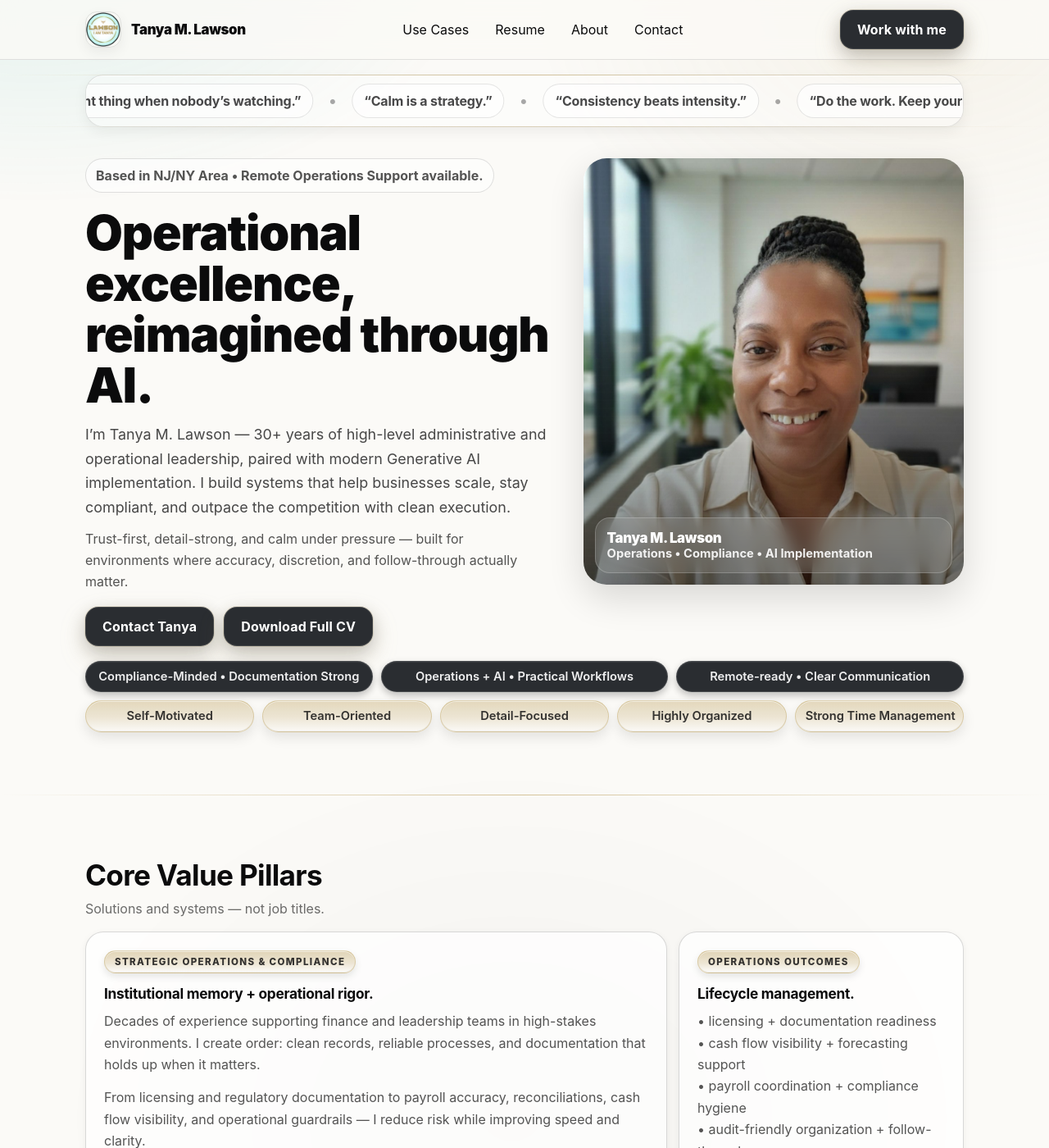
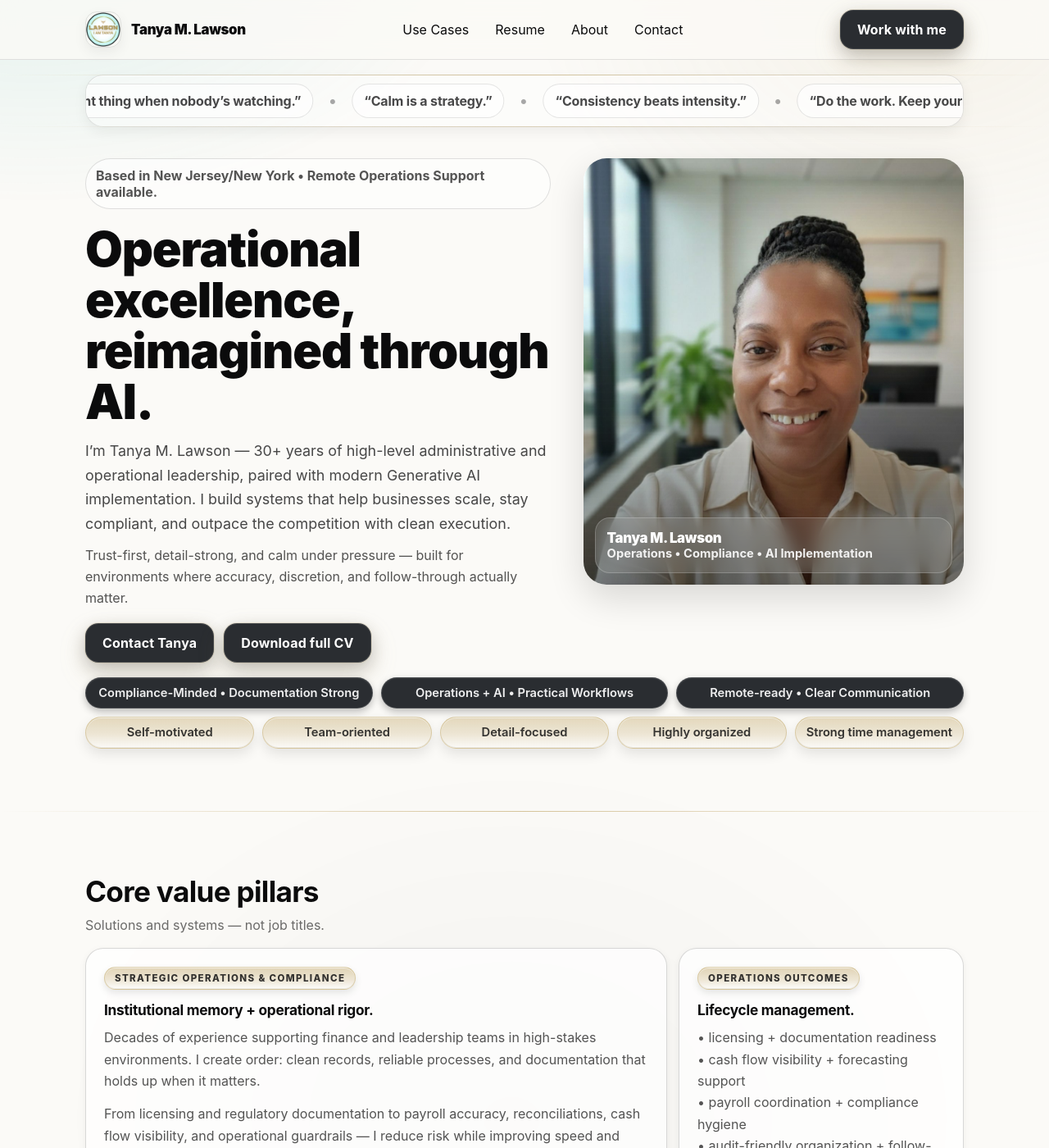
Before and after one commit to TanyaWBM1/TanyaLawson, a Jekyll site: the page built from index.html, in a window 1280 px wide and 1400 px high. Shown: the whole window at 82% size. Built offline with Jekyll 4.4.1, drawn with Linux system fonts in a browser that asks for light colours; some of the changed text lies outside the part shown.

Commit message:
Update index.html

```diff
--- a/index.html
+++ b/index.html
@@ -10,7 +10,7 @@
 <section class="hero" aria-label="Intro">
   <div class="container hero-grid">
     <div class="hero-copy">
-      <div class="badge">Based in NJ/NY Area • Remote Operations Support available.</div>
+      <div class="badge">Based in New Jersey/New York • Remote Operations Support available.</div>
 
       <h1 class="hero-title">
         Operational excellence,<br>
@@ -30,7 +30,7 @@
 
       <div class="hero-cta">
         <a class="btn btn-primary" href="/contact/">Contact Tanya</a>
-        <a class="btn btn-ghost" href="/resume/">Download Full CV</a>
+        <a class="btn btn-ghost" href="/resume/">Download full CV</a>
       </div>
     </div>
 
@@ -61,11 +61,11 @@
       </div>
 
       <div class="proof-row proof-row--soft" role="list" aria-label="Working style">
-        <span role="listitem" class="proof-pill">Self-Motivated</span>
-        <span role="listitem" class="proof-pill">Team-Oriented</span>
-        <span role="listitem" class="proof-pill">Detail-Focused</span>
-        <span role="listitem" class="proof-pill">Highly Organized</span>
-        <span role="listitem" class="proof-pill">Strong Time Management</span>
+        <span role="listitem" class="proof-pill">Self-motivated</span>
+        <span role="listitem" class="proof-pill">Team-oriented</span>
+        <span role="listitem" class="proof-pill">Detail-focused</span>
+        <span role="listitem" class="proof-pill">Highly organized</span>
+        <span role="listitem" class="proof-pill">Strong time management</span>
       </div>
     </div>
   </div>
@@ -76,7 +76,7 @@
 
   <div class="container">
     <div class="section-head">
-      <h2>Core Value Pillars</h2>
+      <h2>Core value pillars</h2>
       <div class="section-hint">Solutions and systems — not job titles.</div>
     </div>
 
@@ -135,7 +135,7 @@
       </article>
 
       <article class="card span-8">
-        <div class="eyebrow">How I Work</div>
+        <div class="eyebrow">How I work</div>
         <strong>High trust. High standards. Low noise.</strong>
         <p>
           I’m known for protecting confidentiality, keeping communication clean,
@@ -152,7 +152,7 @@
 
   <div class="container">
     <div class="section-head">
-      <h2>By The Numbers</h2>
+      <h2>By the numbers</h2>
       <div class="section-hint">Fast credibility for business and banking partners.</div>
     </div>
 
@@ -197,11 +197,9 @@
 <section class="cta" aria-label="Work with Tanya">
   <div class="section-rule" aria-hidden="true"></div>
 
-  <div class="container cta-grid">
-    <!-- Left: Copy + actions -->
-    <div class="cta-copy">
+  <div class="container">
     <div class="cta-head">
-        <h2>Work With Me</h2>
+      <h2>Work with me</h2>
       <p class="cta-kicker">Operations discipline + AI efficiency, built into one system.</p>
     </div>
 
@@ -213,20 +211,8 @@
 
     <div class="cta-actions">
       <a class="btn btn-primary" href="/contact/">Contact Tanya</a>
-        <a class="btn btn-ghost" href="/resume/">Download Full CV</a>
-        <a class="btn btn-ghost" href="/use-cases/">View Use Cases</a>
+      <a class="btn btn-ghost" href="/resume/">Download full CV</a>
+      <a class="btn btn-ghost" href="/use-cases/">View use cases</a>
     </div>
   </div>
-
-    <!-- Right: Visual (AI meets office) -->
-    <aside class="cta-panel" aria-label="AI meets office sketch">
-      <img
-        src="/assets/img/ai_meets_office.png"
-        class="cta-img"
-        alt="Watercolor sketch: AI meets office"
-        loading="lazy"
-      />
-      <div class="cta-overlay" aria-hidden="true"></div>
-    </aside>
-  </div>
 </section>
```
Lines whose indentation alone changed are shown as unchanged.
